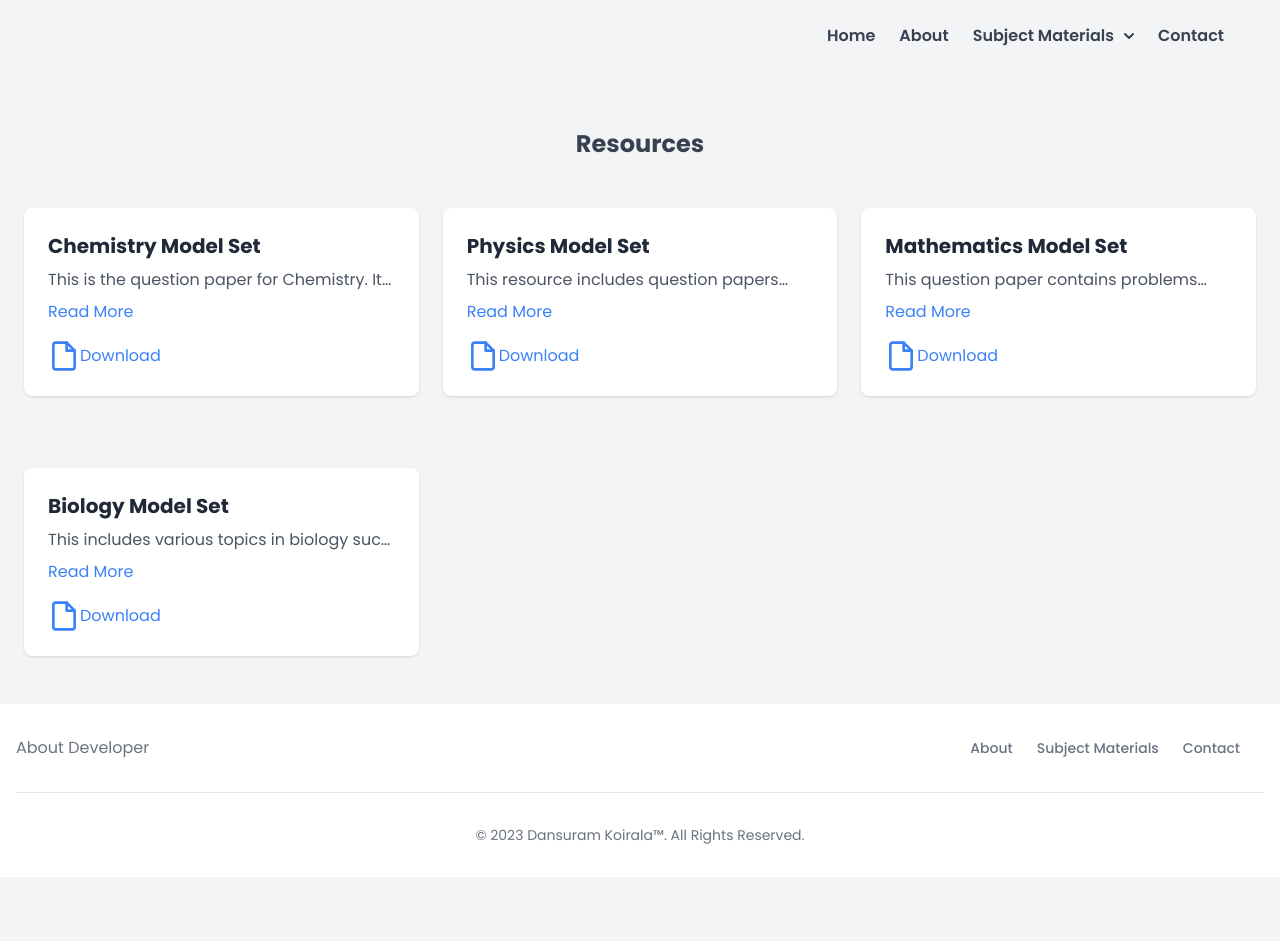
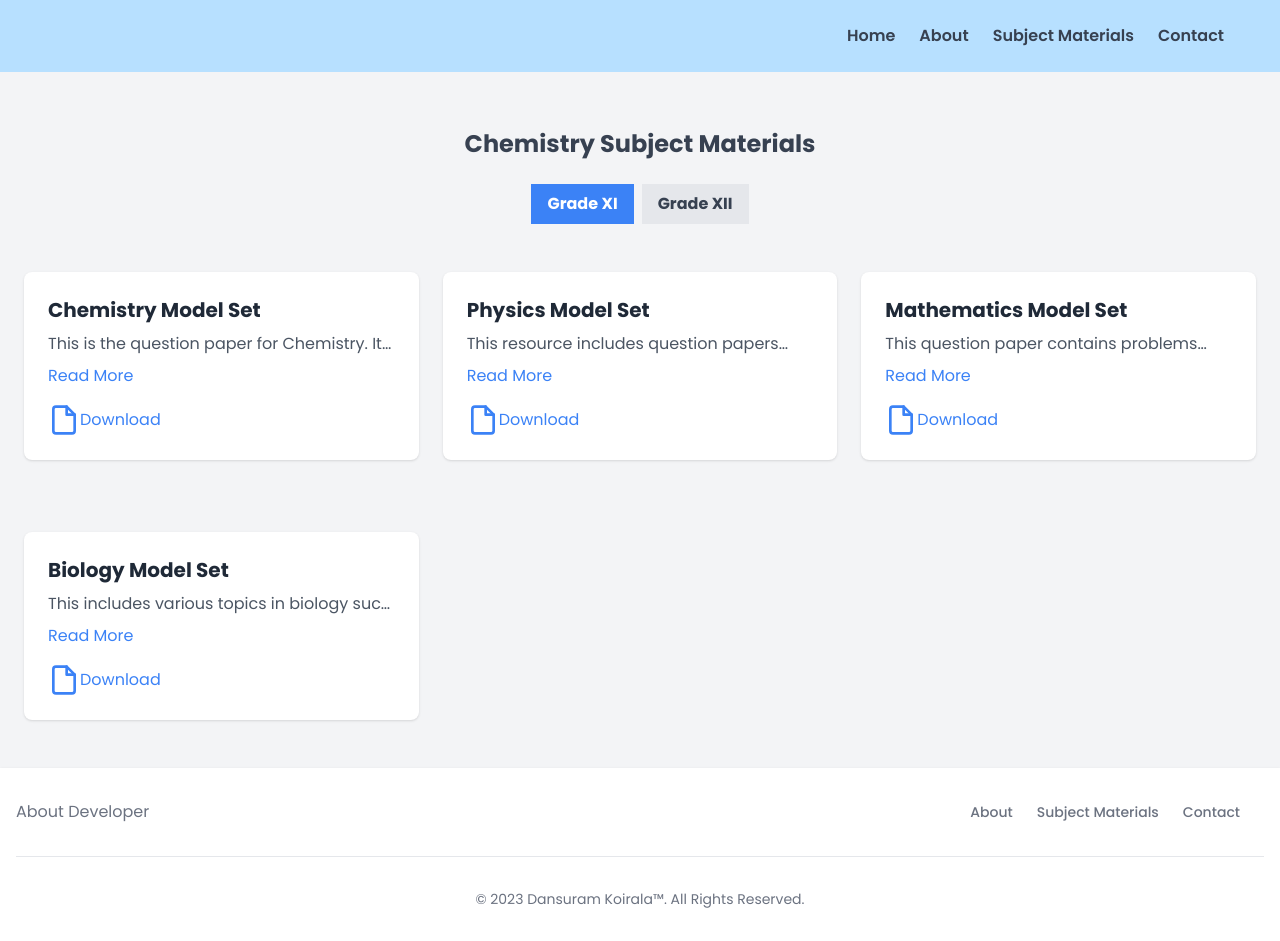
Before and after one commit to drk025/portfolio, a React (Vite) app: page / in a window 1280 px wide. Before the commit the page ends 877 px from the top, so only its background shows below. Built offline with nearby package versions, Linux system fonts and the light colour scheme.

Commit message:
Added subject materials

```diff
--- a/src/components/NavBar.jsx
+++ b/src/components/NavBar.jsx
@@ -16,7 +16,7 @@ export default function NavBar() {
   };
 
   return (
-    <nav className={`flex justify-end space-x-6 font-semibold px-8 ${burgerOn ? 'mb-32' : 'mb-8'}`}>
+    <nav className={`flex justify-end space-x-6 bg-primary font-semibold px-8 ${burgerOn ? 'mb-32' : 'mb-8'}`}>
 
       {/* Desktop Menu */}
       <div className='hidden md:p-6 md:flex md:justify-end md:space-x-6'>
@@ -29,11 +29,11 @@ export default function NavBar() {
             className='font-semibold focus:outline-none flex items-center'
           >
             <div>Subject Materials</div>
-            <svg className="w-2.5 h-2.5 ms-2.5" aria-hidden="true" xmlns="http://www.w3.org/2000/svg" fill="none" viewBox="0 0 10 6">
+            {/* <svg className="w-2.5 h-2.5 ms-2.5" aria-hidden="true" xmlns="http://www.w3.org/2000/svg" fill="none" viewBox="0 0 10 6">
               <path stroke="currentColor" strokeLinecap="round" strokeLinejoin="round" strokeWidth="2" d="m1 1 4 4 4-4" />
-            </svg>
+            </svg> */}
           </button>
-          {isDropdownOpen && (
+          {/* {isDropdownOpen && (
             <div className='absolute right-0 mt-2 w-48 bg-transparent shadow-lg rounded-md z-10'>
               <Link
                 to="subject-materials-neb-xi"
@@ -54,7 +54,7 @@ export default function NavBar() {
                 Grade-XII
               </Link>
             </div>
-          )}
+          )} */}
         </div>
         <Link to="contact" smooth={true} duration={700} className="cursor-pointer">Contact</Link>
       </div>
--- a/src/components/SubjectMaterials.jsx
+++ b/src/components/SubjectMaterials.jsx
@@ -1,6 +1,8 @@
+import React, { useState } from 'react';
 import ResourceCard from './ResourceCard';
 
-const resources = [
+// Grade XI resources
+const gradeXIResources = [
     {
         title: "Chemistry Model Set",
         desc: "This is the question paper for Chemistry. It includes various topics such as organic chemistry, inorganic chemistry, and physical chemistry that you will need to study.",
@@ -23,10 +25,57 @@ const resources = [
     }
 ];
 
+// Grade XII resources
+const gradeXIIResources = [
+    {
+        title: "Advanced Chemistry Set",
+        desc: "This resource includes question papers on advanced topics such as organic synthesis and physical chemistry.",
+        link: "https://drive.google.com/file/d/your-file-id/view"
+    },
+    {
+        title: "Advanced Physics Set",
+        desc: "Covers topics such as quantum mechanics, optics, and thermodynamics.",
+        link: "https://drive.google.com/file/d/your-file-id/view"
+    },
+    {
+        title: "Advanced Mathematics Set",
+        desc: "This set includes problems from advanced calculus, linear algebra, and probability.",
+        link: "https://drive.google.com/file/d/your-file-id/view"
+    },
+    {
+        title: "Advanced Biology Set",
+        desc: "This set covers advanced topics in biology such as biotechnology, microbiology, and genetics.",
+        link: "https://drive.google.com/file/d/your-file-id/view"
+    }
+];
+
 export default function App() {
+    const [selectedGrade, setSelectedGrade] = useState('XI'); // Initial state is Grade XI
+
+    // Determine which resources to display based on the selected grade
+    const resources = selectedGrade === 'XI' ? gradeXIResources : gradeXIIResources;
+
     return (
         <div className="flex flex-col items-center p-6">
-            <h1 className="text-2xl font-bold mb-6">Resources</h1>
+            <h1 className="text-2xl font-bold mb-6">Chemistry Subject Materials</h1>
+
+            {/* Grade Selector */}
+            <div className="mb-6">
+                <button
+                    className={`px-4 py-2 mr-2 hover:bg-gray-400 font-bold ${selectedGrade === 'XI' ? 'bg-blue-500 text-white' : 'bg-gray-200'}`}
+                    onClick={() => setSelectedGrade('XI')}
+                >
+                    Grade XI
+                </button>
+                <button
+                    className={`px-4 py-2 font-bold hover:bg-gray-400 ${selectedGrade === 'XII' ? 'bg-blue-500 text-white' : 'bg-gray-200'}`}
+                    onClick={() => setSelectedGrade('XII')}
+                >
+                    Grade XII
+                </button>
+            </div>
+
+            {/* Resource Cards */}
             <div className="grid grid-cols-1 md:grid-cols-2 lg:grid-cols-3 gap-6">
                 {resources.map((resource, index) => (
                     <ResourceCard
```
